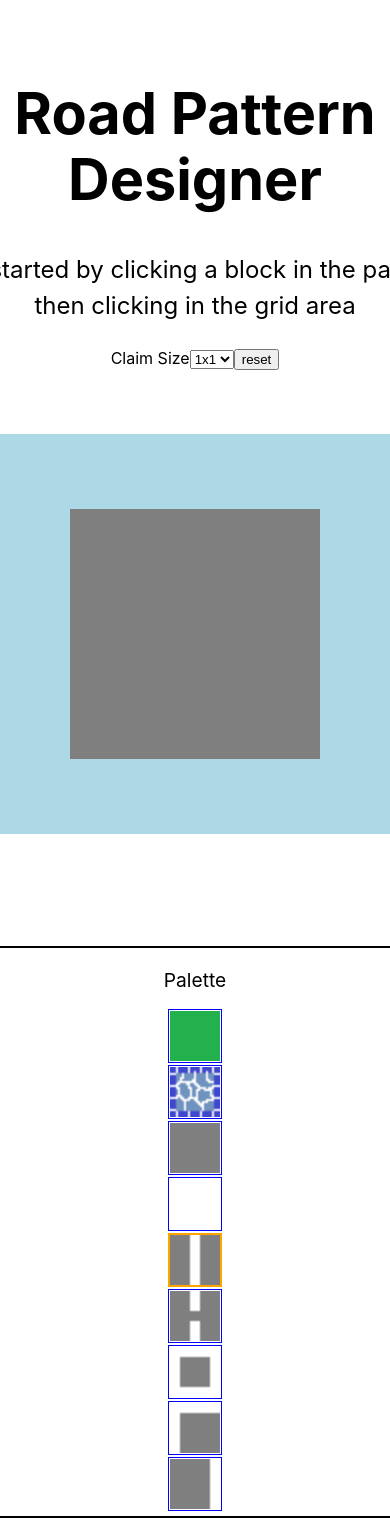
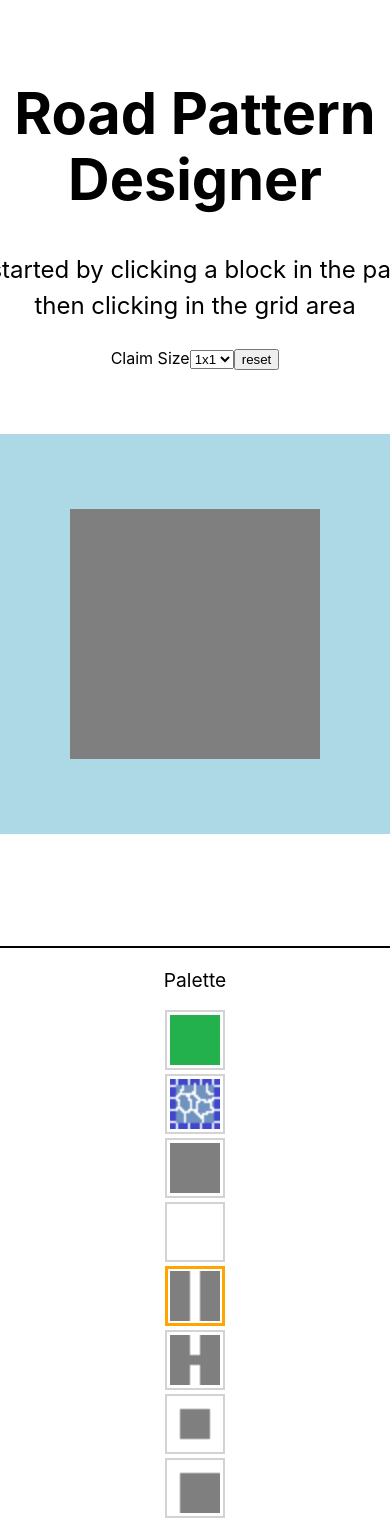
Before and after one commit to nik0kin/eco-projects, a Next.js app in the folder block-pattern-designer/: page / in a window 390 px wide. Shown: the top 1520 px of the page. Built offline with nearby package versions, Linux system fonts and the light colour scheme.

Commit message:
add claim size selector functionality

```diff
--- a/block-pattern-designer/lib/grid-types.ts
+++ b/block-pattern-designer/lib/grid-types.ts
@@ -1,5 +1,7 @@
 import { AsphaltConcreteStyle, BlockType } from './eco-data/blocks';
 
+export const LENGTH_OF_CLAIM = 5;
+export const DEFAULT_SIZE = [1, 1] as const; // 1x1 = 5x5 blocks
 export const DEFAULT_TYPE = BlockType.AsphaltConcrete;
 export const DEFAULT_STYLE = AsphaltConcreteStyle.Blank;
 
@@ -7,5 +9,8 @@ export const DEFAULT_STYLE = AsphaltConcreteStyle.Blank;
 export type GridCell = [AsphaltConcreteStyle, number, BlockType]; // [style, rotation, type]
 export type OptimizedGridCell = AsphaltConcreteStyle | GridCell | [GridCell['0'], GridCell['1']];
 
+interface WithSize {
+  _size: [number, number];
+}
 export type DesignerGrid = Record<string, GridCell>; // key = comma separated coord string
-export type OptimizedGrid = Record<string, OptimizedGridCell>;
+export type OptimizedGrid = Record<string, OptimizedGridCell> & WithSize;
--- a/block-pattern-designer/lib/grid-url-store.ts
+++ b/block-pattern-designer/lib/grid-url-store.ts
@@ -1,26 +1,38 @@
-import { DEFAULT_STYLE, DEFAULT_TYPE, DesignerGrid, OptimizedGrid } from './grid-types';
+import {
+  DEFAULT_SIZE,
+  DEFAULT_STYLE,
+  DEFAULT_TYPE,
+  DesignerGrid,
+  OptimizedGrid,
+} from './grid-types';
 import {
   useUrlData as useUrlDataGeneric,
   updateUrlData as updateUrlDataGeneric,
 } from './url-store';
 
 export const useUrlData = () => {
+  // const size = [0, 0];
   const [isLoaded, urlData] = useUrlDataGeneric<OptimizedGrid>();
 
   const explodedData = isLoaded
     ? Object.entries(urlData || {}).reduce<DesignerGrid>((acc, [coordStr, gridCell]) => {
+        // remove _size property
+        if (coordStr === '_size') return acc;
+
         acc[coordStr] = Array.isArray(gridCell)
           ? [gridCell[0], gridCell[1] || 0, gridCell[2] || DEFAULT_TYPE]
           : [gridCell, 0, DEFAULT_TYPE];
         return acc;
       }, {})
     : {};
+  const size: [number, number] = isLoaded ? urlData?._size || [...DEFAULT_SIZE] : [-1, -1];
 
-  return [isLoaded, explodedData] as const;
+  return [isLoaded, explodedData, size] as const;
 };
 
-export const updateUrlData = (data: DesignerGrid) => {
-  const slimmedData = Object.entries(data).reduce<OptimizedGrid>((acc, [coordStr, gridCell]) => {
+export const updateUrlData = (data: DesignerGrid, size: [number, number]) => {
+  const slimmedData = Object.entries(data).reduce<OptimizedGrid>(
+    (acc, [coordStr, gridCell]) => {
       // dont include data that uses the default
       //  assumes the default cant be rotated
       if (gridCell[0] === DEFAULT_STYLE && gridCell[2] === DEFAULT_TYPE) {
@@ -39,9 +51,12 @@ export const updateUrlData = (data: DesignerGrid) => {
         acc[coordStr] = gridCell;
       }
       return acc;
-  }, {});
+    },
+    { _size: size },
+  );
 
-  if (Object.keys(slimmedData).length === 0) {
+  // if slimmedData only contains _size property, then clean the hash
+  if (Object.keys(slimmedData).length === 1) {
     location.hash = '';
     return;
   }
--- a/block-pattern-designer/lib/url-store.ts
+++ b/block-pattern-designer/lib/url-store.ts
@@ -3,7 +3,7 @@ import { useRouter } from 'next/router';
 import { useEffect, useMemo, useState } from 'react';
 
 // based off https://stackoverflow.com/questions/68985511/how-do-we-get-window-location-hash-from-a-next-js-application
-export const useUrlData = <T = unknown>(): [boolean, T] => {
+export const useUrlData = <T = unknown>(): [boolean, T | undefined] => {
   const [isLoaded, setIsLoaded] = useState(false);
   const { asPath } = useRouter();
 
@@ -21,9 +21,9 @@ export const useUrlData = <T = unknown>(): [boolean, T] => {
 
 export const updateUrlData = <T = unknown>(data: T) => {
   console.log('Saving', data);
-  console.log('stringified=', JSON.stringify(data).length);
-  console.log('before=', btoa(JSON.stringify(data)).length);
-  const compressedData = LzString.compressToEncodedURIComponent(JSON.stringify(data));
-  console.log('after=', compressedData.length);
+  const stringifiedData = JSON.stringify(data);
+  console.log('stringified=', stringifiedData.length);
+  const compressedData = LzString.compressToEncodedURIComponent(stringifiedData);
+  console.log('compressed=', compressedData.length);
   location.hash = '#' + compressedData;
 };
--- a/block-pattern-designer/pages/index.tsx
+++ b/block-pattern-designer/pages/index.tsx
@@ -1,13 +1,19 @@
 import debounce from 'lodash/debounce';
 import times from 'lodash/times';
 import Head from 'next/head';
-import React, { FC, Fragment, ReactNode, useState } from 'react';
+import React, { ChangeEvent, FC, Fragment, ReactNode, useState } from 'react';
 import { Block } from '../components/block';
 import { Palette } from '../components/palette';
 import { SelectionManager, useSelection } from '../components/selection-manager';
 import styles from '../styles/Designer.module.css';
 import { isDynamicStyle } from '../lib/eco-data/blocks';
-import { DEFAULT_STYLE, DEFAULT_TYPE, DesignerGrid, GridCell } from '../lib/grid-types';
+import {
+  LENGTH_OF_CLAIM,
+  DEFAULT_STYLE,
+  DEFAULT_TYPE,
+  DesignerGrid,
+  GridCell,
+} from '../lib/grid-types';
 import { useUrlData, updateUrlData } from '../lib/grid-url-store';
 
 const PAGE_TITLE = 'Road Pattern Designer';
@@ -18,29 +24,46 @@ const mapBlocks = (
   callback: (x: number, y: number, coordStr: string) => ReactNode,
 ) => {
   return times(width * height, (n) => n).map((n) => {
-    const x = n % 5;
-    const y = Math.floor(n / 5);
+    const x = n % width;
+    const y = Math.floor(n / width);
     return callback(x, y, `${x},${y}`);
   });
 };
 
-const saveUrlData = (grid: DesignerGrid) => {
+const saveUrlData = (grid: DesignerGrid, size: [number, number]) => {
   // dont block render thread to save data
-  setTimeout(() => updateUrlData(grid), 0);
+  setTimeout(() => updateUrlData(grid, size), 0);
 };
 const debounceSaveUrlData = debounce(saveUrlData, 1000);
 
-const Designer: FC<{ urlData: DesignerGrid }> = ({ urlData }) => {
-  const [designerGrid, setDesignerGrid] = useState<DesignerGrid>(urlData);
+const Designer: FC<{ preloadedGrid: DesignerGrid; preloadedGridSize: [number, number] }> = ({
+  preloadedGrid,
+  preloadedGridSize,
+}) => {
+  const [width, setWidth] = useState(preloadedGridSize[0]);
+  const [height, setHeight] = useState(preloadedGridSize[1]);
+  const [designerGrid, setDesignerGrid] = useState<DesignerGrid>(preloadedGrid);
   const { type: selectedType, style: selectedStyle } = useSelection();
 
   const saveGridData = (grid: DesignerGrid) => {
     setDesignerGrid(grid);
-    debounceSaveUrlData(grid);
+    debounceSaveUrlData(grid, [width, height]);
+  };
+
+  const onClaimSizeChange = (event: ChangeEvent<HTMLSelectElement>) => {
+    const selectedSize = event.target.value.split('x');
+    const newWidth = Number(selectedSize[0]);
+    const newHeight = Number(selectedSize[1]);
+    setWidth(newWidth);
+    setHeight(newHeight);
+    debounceSaveUrlData(designerGrid, [newWidth, newHeight]);
   };
 
   return (
-    <div className={styles.container}>
+    <div
+      className={styles.container}
+      style={{ '--block-size': getBlockSize(width, height) } as any}
+    >
       <main>
         <h1 className={styles.title}>{PAGE_TITLE}</h1>
 
@@ -50,7 +73,11 @@ const Designer: FC<{ urlData: DesignerGrid }> = ({ urlData }) => {
 
         <div>
           Claim Size
-          <select name="grid-size">
+          <select
+            name="grid-size"
+            onChange={onClaimSizeChange}
+            defaultValue={`${preloadedGridSize[0]}x${preloadedGridSize[1]}`}
+          >
             <option value="1x1">1x1</option>
             <option value="1x2">1x2</option>
             <option value="1x3">1x3</option>
@@ -65,8 +92,11 @@ const Designer: FC<{ urlData: DesignerGrid }> = ({ urlData }) => {
         </div>
 
         <div className={styles['design-grid']}>
-          <div className={styles['design-grid-inner']}>
-            {mapBlocks(5, 5, (x, y, coordStr) => (
+          <div
+            className={styles['design-grid-inner']}
+            style={{ gridTemplateColumns: `repeat(${width * LENGTH_OF_CLAIM}, max-content)` }}
+          >
+            {mapBlocks(width * LENGTH_OF_CLAIM, height * LENGTH_OF_CLAIM, (x, y, coordStr) => (
               <Block
                 key={coordStr}
                 type={designerGrid[coordStr]?.[2] || DEFAULT_TYPE}
@@ -168,7 +198,7 @@ const DesignerHead: FC = () => (
 );
 
 export const DesignerApp = () => {
-  const [isLoaded, urlData] = useUrlData();
+  const [isLoaded, urlGrid, urlGridSize] = useUrlData();
 
   if (!isLoaded) {
     return (
@@ -183,7 +213,7 @@ export const DesignerApp = () => {
     <Fragment>
       <DesignerHead />
       <SelectionManager>
-        <Designer urlData={urlData} />
+        <Designer preloadedGrid={urlGrid} preloadedGridSize={urlGridSize} />
       </SelectionManager>
     </Fragment>
   );
@@ -194,3 +224,9 @@ export default DesignerApp;
 const getCoordStrNeighbor = (x: number, y: number, xOffset: number, yOffset: number) => {
   return `${x + xOffset},${y + yOffset}`;
 };
+
+const getBlockSize = (gridWidth: number, gridHeight: number) => {
+  if (gridWidth === 1 && gridHeight === 1) return '50px';
+  if (gridWidth === 3 || gridHeight === 3) return '32px';
+  else return '44px';
+};
--- a/block-pattern-designer/styles/Block.module.css
+++ b/block-pattern-designer/styles/Block.module.css
@@ -1,6 +1,6 @@
 .block {
-  width: 50px;
-  height: 50px;
+  width: calc( var(--block-size));
+  height: calc( var(--block-size));
   object-fit: contain;
 }
 
@@ -10,6 +10,6 @@
   border: none;
   padding: 0;
 
-  width: 50px;
-  height: 50px;
+  width: calc( var(--block-size));
+  height: calc( var(--block-size));
 }
--- a/block-pattern-designer/styles/Designer.module.css
+++ b/block-pattern-designer/styles/Designer.module.css
@@ -5,6 +5,7 @@
   flex-direction: column;
   justify-content: center;
   align-items: center;
+  --block-size: 50px; /* Overriden by React, dynamic */
 }
 
 .title {
@@ -33,16 +34,17 @@
   justify-content: center;
   flex-wrap: wrap;
 
-  width: 400px;
-  height: 400px;
+  /* width: 400px;
+  height: 400px; */
 
+  padding: 75px;
   background-color: lightblue;
   margin: 4rem;
 }
 
 .design-grid-inner {
   display: grid;
-  grid-template-columns: repeat(5, max-content);
+  /* grid-template-columns: repeat(5, max-content);  */ /* Added via React, dynamic size */
   /* grid-template-rows: 50px 0 50px; */
   grid-gap: 0;
 }
@@ -57,26 +59,22 @@
   margin-top: 3rem;
 }
 
-.block {
-  width: 50px;
-  height: 50px;
-  background-image: url('/images/roads/asphalt-concrete/middle-line.png');
-  background-size: cover;
-}
-
 .palette-block {
-  margin: 1px;
-  width: 54px;
-  height: 54px;
+  margin: 2px;
+  /* Full Size blocks*/
+  --block-size: 50px;
+  width: calc( var(--block-size) + 10px);
+  height: calc( var(--block-size) + 10px);
 }
 
 .palette-block.unselected {
-  padding: 1px;
-  border: 1px solid blue;
+  padding: 3px;
+  border: 2px solid lightgrey;
 }
 
 .palette-block.selected {
-  border: 2px solid orange;
+  padding: 2px;
+  border: 3px solid orange;
 }
 
 @media (max-width: 600px) {
--- a/block-pattern-designer/styles/Home.module.css
+++ /dev/null
@@ -1,92 +0,0 @@
-.container {
-  min-height: 100vh;
-  padding: 0 0.5rem;
-  display: flex;
-  flex-direction: column;
-  justify-content: center;
-  align-items: center;
-}
-
-.title a {
-  color: #0070f3;
-  text-decoration: none;
-}
-
-.title a:hover,
-.title a:focus,
-.title a:active {
-  text-decoration: underline;
-}
-
-.title {
-  margin: 0 0 1rem;
-  line-height: 1.15;
-  font-size: 3.6rem;
-}
-
-.title {
-  text-align: center;
-}
-
-.title,
-.description {
-  text-align: center;
-}
-
-.description {
-  line-height: 1.5;
-  font-size: 1.5rem;
-}
-
-.grid {
-  display: flex;
-  align-items: center;
-  justify-content: center;
-  flex-wrap: wrap;
-
-  max-width: 800px;
-  margin-top: 3rem;
-}
-
-.card {
-  margin: 1rem;
-  flex-basis: 45%;
-  padding: 1.5rem;
-  text-align: left;
-  color: inherit;
-  text-decoration: none;
-  border: 1px solid #eaeaea;
-  border-radius: 10px;
-  transition:
-    color 0.15s ease,
-    border-color 0.15s ease;
-}
-
-.card:hover,
-.card:focus,
-.card:active {
-  color: #0070f3;
-  border-color: #0070f3;
-}
-
-.card h3 {
-  margin: 0 0 1rem 0;
-  font-size: 1.5rem;
-}
-
-.card p {
-  margin: 0;
-  font-size: 1.25rem;
-  line-height: 1.5;
-}
-
-.logo {
-  height: 1em;
-}
-
-@media (max-width: 600px) {
-  .grid {
-    width: 100%;
-    flex-direction: column;
-  }
-}
```
Lines whose indentation alone changed are shown as unchanged.
